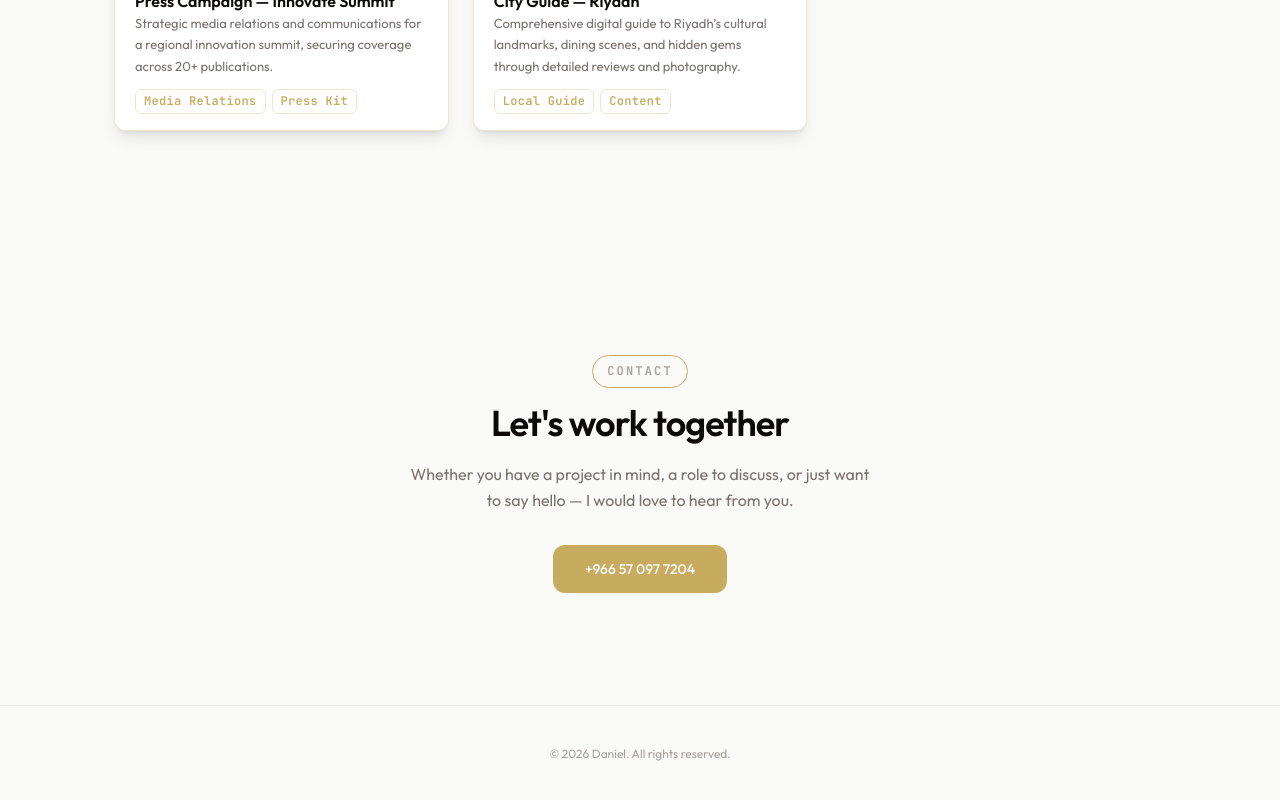
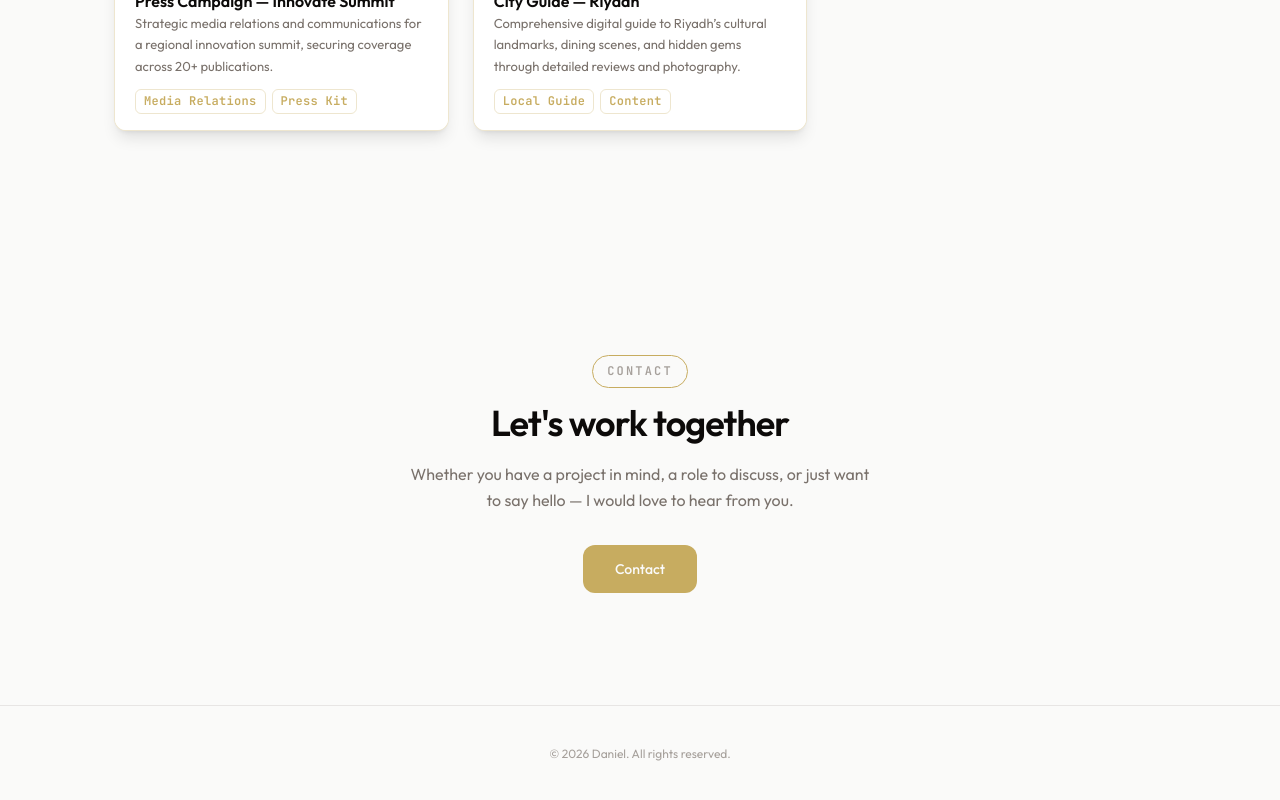
Before and after one commit to fancyisyou/My-portfolio, a Next.js app: page / in a window 1280 px wide. Shown: the part 4609-5409 px from the top of the page. Built offline with nearby package versions, Linux system fonts and the light colour scheme.

Commit message:
Contact button: text uses contactLabel

```diff
--- a/src/components/contact.js
+++ b/src/components/contact.js
@@ -30,7 +30,7 @@ export default function Contact() {
           rel="noopener noreferrer"
           className="inline-flex h-12 items-center gap-2 rounded-xl bg-[#C7AC60] px-8 text-sm font-medium text-[#fafaf9] transition-all duration-300 hover:opacity-85 hover:-translate-y-0.5"
         >
-          +966 57 097 7204
+          {t("contactLabel")}
         </a>
       </motion.div>
     </section>
```
